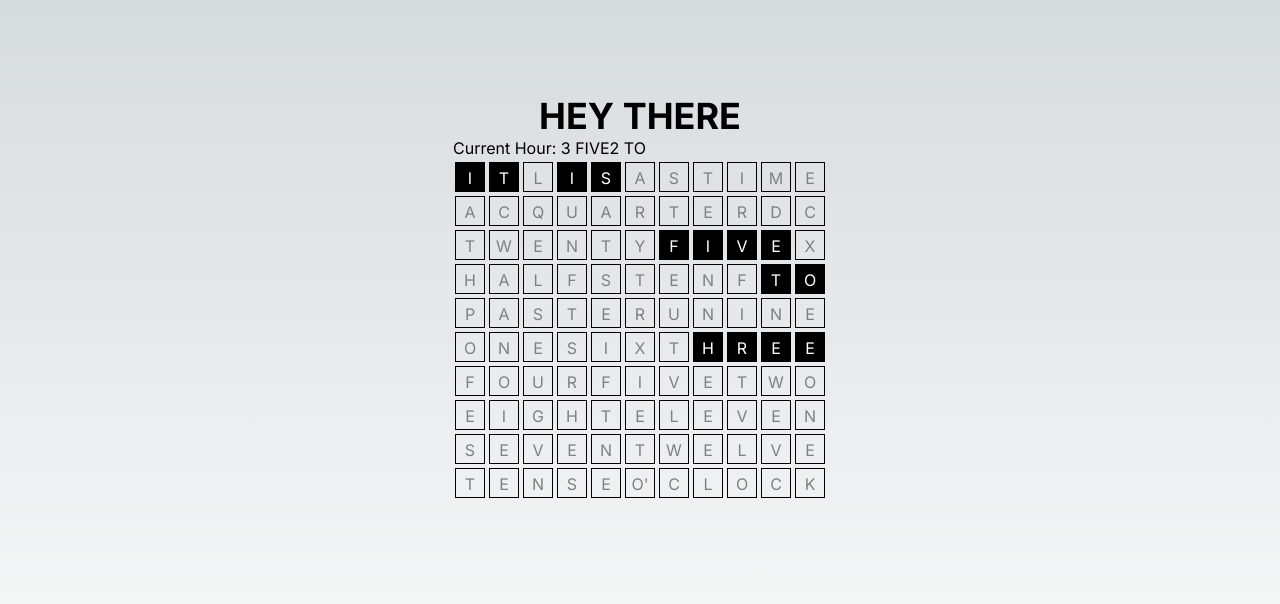
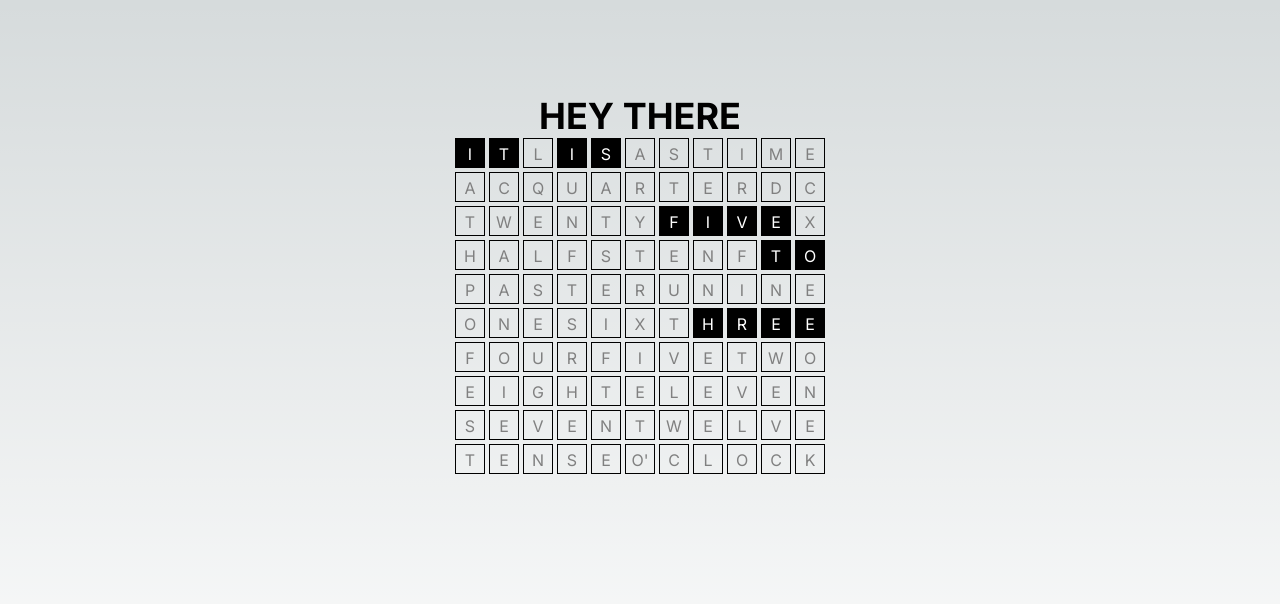
Before and after one commit to ZahirSaiyed/word-clock, a Next.js app: page / in a window 1280 px wide. Shown: the top 604 px of the page. Built offline with nearby package versions, Linux system fonts and the light colour scheme.

Commit message:
removed on screen logs

```diff
--- a/src/components/WordClockGrid.tsx
+++ b/src/components/WordClockGrid.tsx
@@ -199,7 +199,7 @@ const WordClockGrid: React.FC = () => {
   }, []);
 
   return (
-      <><div>Current Hour: {getTimeToNearestHour().hour} {getTimeToNearestHour().minutePhrase}</div><div>
+    <div>
         {/* Render the grid of letters */}
         {grid.map((row, rowIndex) => (
           <div key={rowIndex} style={{ display: 'flex' }}>
@@ -229,8 +229,7 @@ const WordClockGrid: React.FC = () => {
             })}
           </div>
         ))}
-      </div></>
-
+      </div>
   );
 };
 
```
